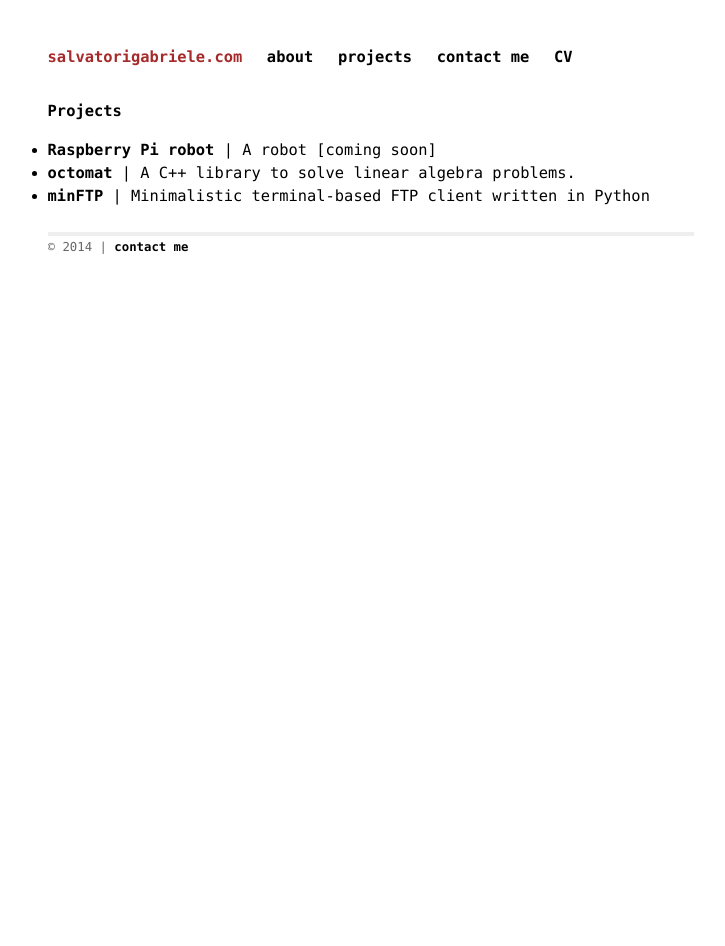
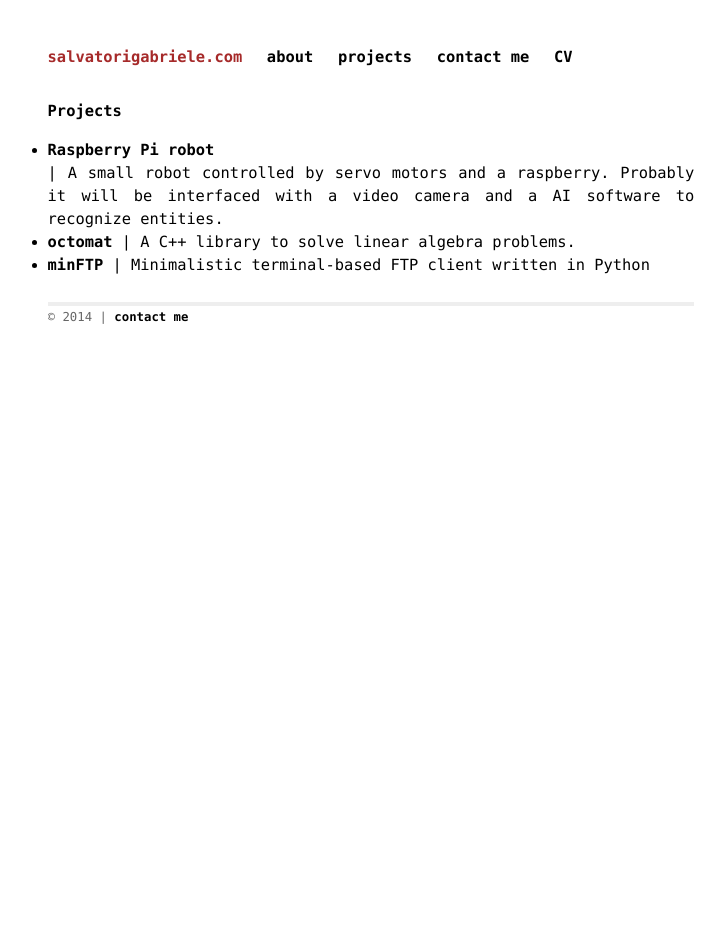
Before and after one commit to gsalvatori/salvatorigabriele.com, a Jekyll site: the page built from projects.html, in a window 1280 px wide. Shown: the whole page, without its empty margins (269-994 px from the left). Built offline with Jekyll 4.4.1, drawn with Linux system fonts in a browser that asks for light colours; Markdown is read by kramdown in place of the engine named in the settings.

Commit message:
Update projects.html

```diff
--- a/projects.html
+++ b/projects.html
@@ -6,7 +6,7 @@ title: salvatorigabriele.com - Blog
 <div id="home">
   <h1>Projects</h1>
   <ul>
-    <li><a href=""><b>Raspberry Pi robot</b></a> | A robot [coming soon]</li>
+    <li><a href=""><b>Raspberry Pi robot</b></a><br>| A small robot controlled by servo motors and a raspberry. Probably it will be interfaced with a video camera and a AI software to recognize entities.</li>
     <li><a href=""><b>octomat</b></a>            | A C++ library to solve linear algebra problems.</li>
     <li><a href=""><b>minFTP</b></a>             | Minimalistic terminal-based FTP client written in Python</li>
 
```
